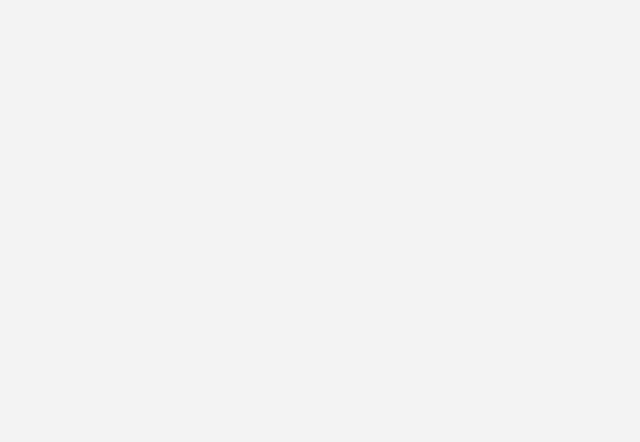
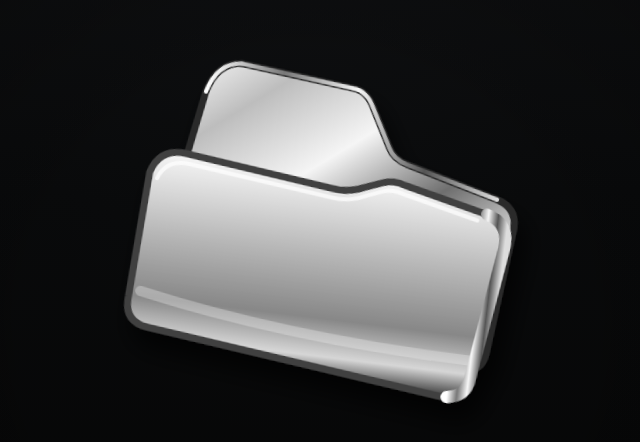
Before and after one commit to im-pira/micro-ui, a React (Vite) app: page /experiments/glass-folder in a window 1280 px wide. Shown: the part 164-606 px from the top of the page, without its empty margins (332-972 px from the left). Built offline with nearby package versions, Linux system fonts and the light colour scheme; a web font is replaced by a local one.

Commit message:
metallic effect

```diff
--- a/src/experiments/glass-folder/GlassFolder.tsx
+++ b/src/experiments/glass-folder/GlassFolder.tsx
@@ -1,7 +1,131 @@
 export default function GlassFolder() {
     return (
-        <div>
+        <div className="relative min-h-screen grid place-items-center overflow-hidden bg-[#08090a]">
+            <div className="absolute inset-0 bg-[radial-gradient(circle_at_50%_45%,rgba(255,255,255,0.06),transparent_32%)]" />
 
+            <div className="absolute inset-0 bg-[linear-gradient(180deg,#111214_0%,#090a0b_45%,#050505_100%)] opacity-90" />
+
+            <div className="absolute inset-0 bg-[radial-gradient(circle_at_50%_60%,transparent_30%,rgba(0,0,0,0.55)_100%)]" />
+
+            <div className="relative z-10">
+                <svg viewBox="0 0 520 420" className="w-[520px] max-w-[92vw]">
+                    <defs>
+                        <linearGradient id="metal" x1="0" y1="0" x2="1" y2="1">
+                            <stop offset="0%" stopColor="#fff" />
+                            <stop offset="18%" stopColor="#bdbdbd" />
+                            <stop offset="38%" stopColor="#f5f5f5" />
+                            <stop offset="58%" stopColor="#6f6f6f" />
+                            <stop offset="78%" stopColor="#e7e7e7" />
+                            <stop offset="100%" stopColor="#2a2a2a" />
+                        </linearGradient>
+
+                        <linearGradient id="front" x1="0" y1="0" x2="0" y2="1">
+                            <stop offset="0%" stopColor="#f7f7f7" />
+                            <stop offset="38%" stopColor="#b9b9b9" />
+                            <stop offset="70%" stopColor="#878787" />
+                            <stop offset="88%" stopColor="#d6d6d6" />
+                            <stop offset="100%" stopColor="#383838" />
+                        </linearGradient>
+
+                        <linearGradient id="rim" x1="0" y1="0" x2="1" y2="0">
+                            <stop offset="0%" stopColor="#fff" />
+                            <stop offset="25%" stopColor="#777" />
+                            <stop offset="50%" stopColor="#f7f7f7" />
+                            <stop offset="75%" stopColor="#555" />
+                            <stop offset="100%" stopColor="#ddd" />
+                        </linearGradient>
+
+                        <filter id="shadow" x="-40%" y="-40%" width="180%" height="180%">
+                            <feDropShadow dx="10" dy="18" stdDeviation="12" floodColor="#000" floodOpacity=".7" />
+                        </filter>
+                    </defs>
+
+                    <g transform="translate(8 10) rotate(7 260 210)" filter="url(#shadow)">
+                        {/* rear folder */}
+                        <path
+                            d="M132 70 Q140 40 164 38
+               L278 49 Q292 50 300 66
+               L321 104 Q326 114 340 118
+               L434 142 Q456 148 454 171
+               L442 296 Q440 315 420 316
+               L120 282 Q98 279 100 257 Z"
+                            fill="url(#metal)"
+                            stroke="#2b2b2b"
+                            strokeWidth="7"
+                            strokeLinejoin="round"
+                        />
+
+                        {/* rear top chrome rim */}
+                        <path
+                            d="M132 70 Q140 40 164 38
+               L278 49 Q292 50 300 66
+               L321 104 Q326 114 340 118
+               L434 142"
+                            fill="none"
+                            stroke="url(#rim)"
+                            strokeWidth="4"
+                            strokeLinecap="round"
+                        />
+
+                        {/* deep gap */}
+                        <path
+                            d="M101 162 Q108 137 136 139
+               L272 154 Q286 156 299 150
+               L318 142 Q329 138 342 142
+               L432 164 Q453 169 450 193
+               L431 329 L107 293 Z"
+                            fill="#050505"
+                        />
+
+                        {/* front panel */}
+                        <path
+                            d="M86 157 Q93 132 119 134
+               L270 151 Q286 153 301 146
+               L319 139 Q329 135 341 139
+               L426 158 Q448 163 445 189
+               L428 322 Q424 347 400 344
+               L102 311 Q78 308 80 283 Z"
+                            fill="url(#front)"
+                            stroke="#404040"
+                            strokeWidth="7"
+                            strokeLinejoin="round"
+                        />
+
+                        {/* top front highlight */}
+                        <path
+                            d="M94 162 Q101 142 124 144
+               L270 160 Q288 162 304 154
+               L319 148 Q329 144 341 148
+               L417 165"
+                            fill="none"
+                            stroke="#fff"
+                            strokeOpacity=".72"
+                            strokeWidth="4"
+                            strokeLinecap="round"
+                        />
+
+                        {/* bottom chrome glow */}
+                        <path
+                            d="M91 276 Q245 305 425 305"
+                            fill="none"
+                            stroke="#eee"
+                            strokeOpacity=".35"
+                            strokeWidth="10"
+                            strokeLinecap="round"
+                        />
+
+                        {/* right thick metal edge */}
+                        <path
+                            d="M426 158 Q450 164 447 190
+               L429 323 Q427 341 408 344"
+                            fill="none"
+                            stroke="url(#rim)"
+                            strokeWidth="12"
+                            strokeLinecap="round"
+                        />
+                    </g>
+                </svg>
+            </div>
         </div>
     )
 }
```
